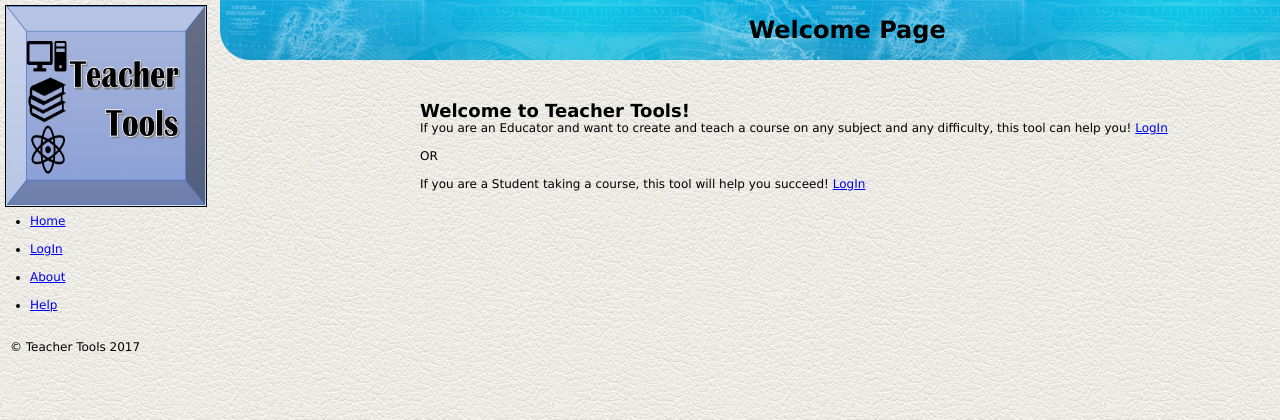
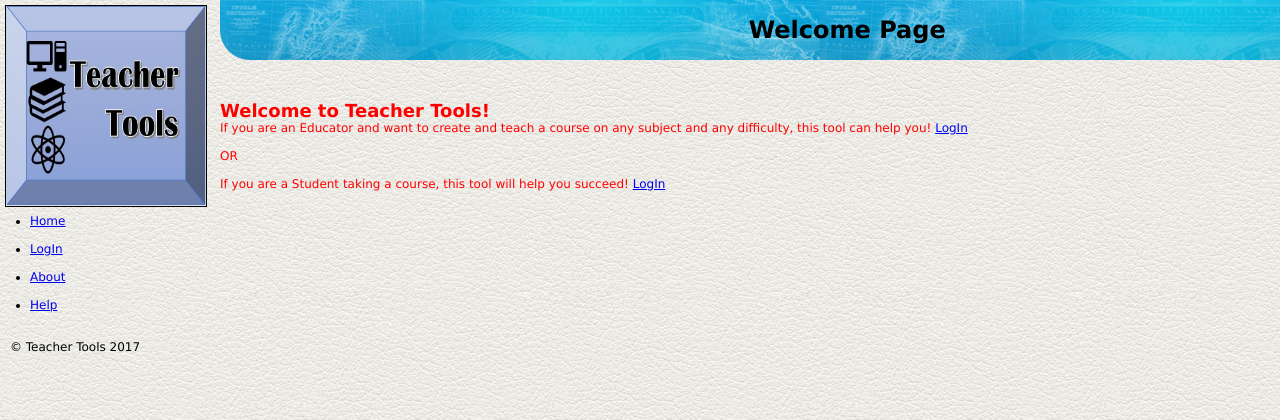
Before and after one commit to jhillman16/Teacher-Tools, a PHP site: page /indexTEST2.php in a window 1280 px wide. Shown: the top 420 px of the page. Run offline with PHP 8.4, Linux system fonts and the light colour scheme.

Commit message:
make it obnoxious for testing

```diff
--- a/styleTEST1.css
+++ b/styleTEST1.css
@@ -32,7 +32,7 @@ section {
 }
 
 #content {
-	margin-left: 200px;
+	color: #ff0000;
 }
 
 
```
